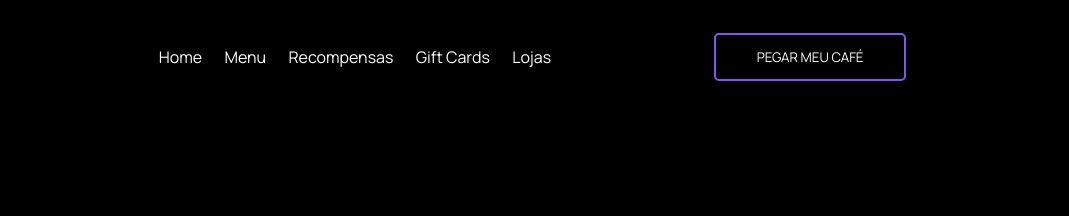
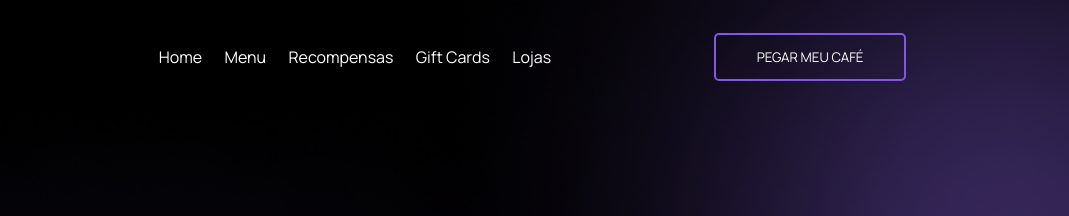
Before and after one commit to gentil-eilison/rocket-coffe, a plain HTML site: page index.html in a window 1280 px wide. Shown: the top 216 px of the page, 211-1280 px from the left. Drawn offline with Linux system fonts and the light colour scheme.

Commit message:
feat: main page fully working

```diff
--- a/index.html
+++ b/index.html
@@ -13,6 +13,8 @@
     <title>RocketCoffee - Greate Coffe, Great Code</title>
 </head>
 <body>
+    <img src="./assets/blur-1.png" alt="Purple blur on bottom left corner" id="bottom-left-blur">
+    <img src="./assets/blur-2.png" alt="Purple blur on top right corner" id="top-right-blur">
     <header>
         <nav>
             <img src="./assets/logo-desktop.svg" alt="Rockeseat logo">
--- a/styles/global.css
+++ b/styles/global.css
@@ -15,6 +15,7 @@
 }
 
 body {
+    position: relative;
     height: 100vh;
     width: 100%;
 }
--- a/styles/index.css
+++ b/styles/index.css
@@ -4,6 +4,7 @@ body {
 
 nav {
     display: flex;
+    position: relative;
     justify-content: space-evenly;
     align-items: center;
     padding-top: 2rem;
@@ -29,7 +30,7 @@ nav button {
 
     color: var(--text-color);
     border: solid 2px var(--button);
-    background-color: var(--backgrond);
+    background-color: rgba(0, 0, 0, 0%);
     border-radius: .3125rem;
 }
 
@@ -59,3 +60,18 @@ main {
     -1px -1px 0 var(--button), 1px -1px 0 var(--button),
     -1px 1px 0 var(--button), 1px 1px 0 var(--button);
 }
+
+#bottom-left-blur, #top-right-blur {
+    height: 100%;
+    position: absolute;
+    z-index: 0;
+}
+
+#bottom-left-blur {
+    bottom: 0;
+}
+
+#top-right-blur {
+    top: 0;
+    right: 0;
+}
```
